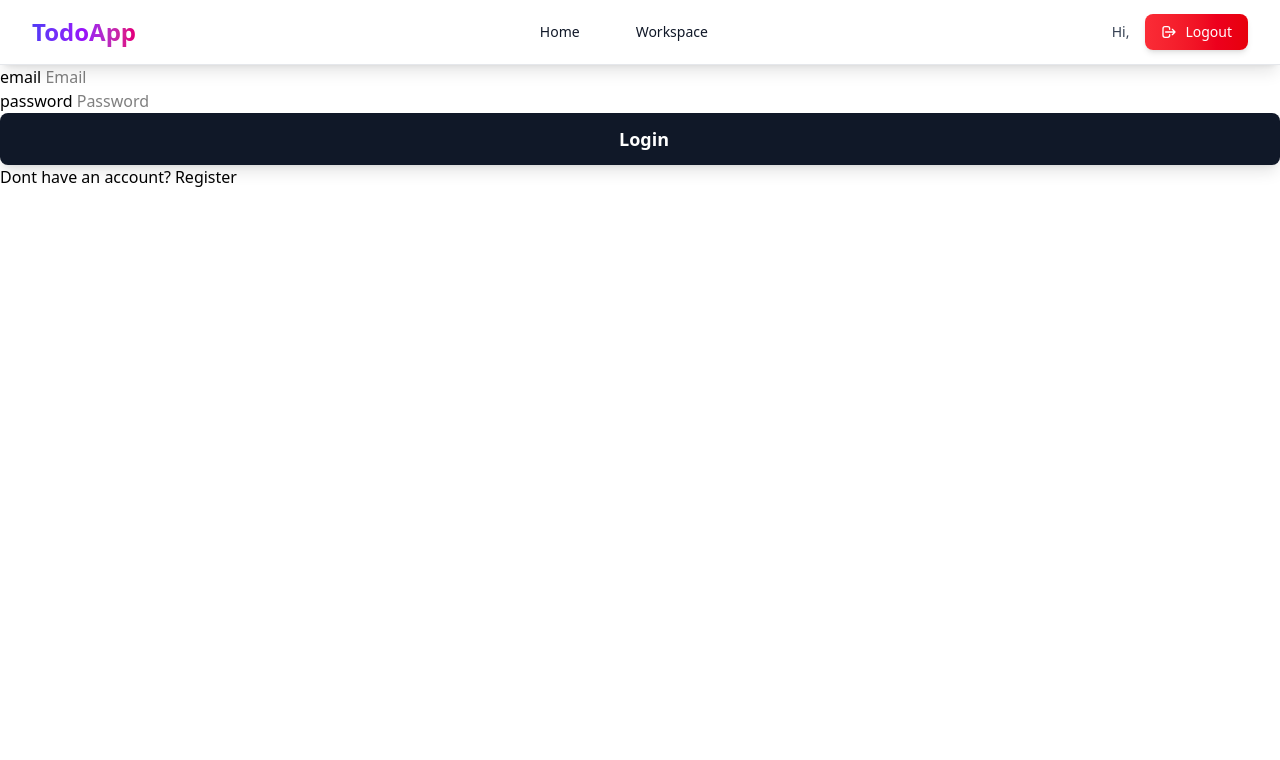
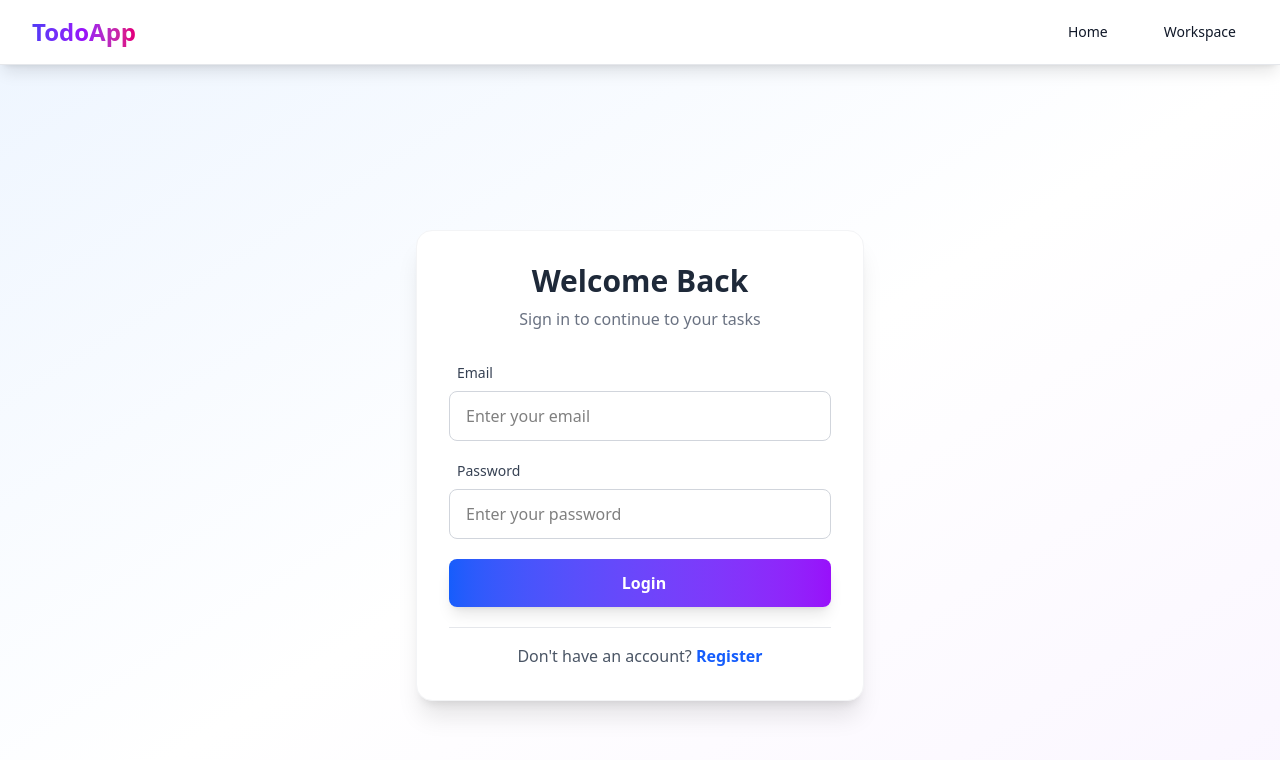
Before and after one commit to GiacomoZoet/task-board, a Vue app: page /login in a window 1280 px wide. Shown: the top 760 px of the page. Built offline with nearby package versions, Linux system fonts and the light colour scheme; no server answers.

Commit message:
completed add/remove logic and styles

```diff
--- a/src/components/Header.vue
+++ b/src/components/Header.vue
@@ -2,17 +2,12 @@
 import { logout, getUser } from "@/services/authentication.js"
 import { useToast } from "vue-toastification"
 import { useRouter } from "vue-router"
-import { ref, onMounted } from 'vue'
 
 const router = useRouter()
 const toast = useToast()
-const user = ref(null)
+const user = getUser()
 
-const loadUser = async () => {
-  user.value = await getUser()
-}
 
-onMounted(loadUser)
 
 const signOut = async () => {
   toast.success("User logged out successfully.")
@@ -28,7 +23,6 @@ const signOut = async () => {
     <div class="max-w-7xl mx-auto px-4 sm:px-6 lg:px-8">
       <div class="flex justify-between items-center h-16">
 
-        <!-- Logo -->
         <div class="flex-shrink-0 flex items-center">
           <router-link
               to="/"
@@ -38,7 +32,6 @@ const signOut = async () => {
           </router-link>
         </div>
 
-        <!-- Desktop Navigation -->
         <div class="hidden md:flex items-center space-x-8">
           <router-link
               to="/"
@@ -54,7 +47,6 @@ const signOut = async () => {
           </router-link>
         </div>
 
-        <!-- User Section -->
         <div v-if="user" class="flex items-center space-x-4">
           <div class="text-sm text-gray-700 font-medium hidden sm:block">
             Hi, {{ user.displayName || user.email?.split('@')[0] }}
--- a/src/views/LoginView.vue
+++ b/src/views/LoginView.vue
@@ -21,8 +21,6 @@ const registerUser = async () => {
   error.value = ''
   success.value = ''
 
-
-
   if (password.value !== confirmPassword.value) {
     error.value = 'Passwords do not match!'
     toast.error("Passwords do not match!")
@@ -43,8 +41,6 @@ const registerUser = async () => {
     success.value = result.message
     toast.success("User registered successfully.")
 
-
-
     //send email verification
     await sendEmailVerificationDB(result.user.user)
     toast.success("Email verification sent.")
@@ -61,10 +57,7 @@ const registerUser = async () => {
   }
 
   loading.value = false
-
-
 }
-
 
 const activateSession = async () => {
   loading.value = true
@@ -100,91 +93,153 @@ const activateSession = async () => {
   }
 
   loading.value = false
-
 }
-
-
 </script>
 
 <template>
-  <section id="auth">
-    <div v-if="isRegistered===false">
-      <form @submit.prevent="registerUser">
+  <section id="auth" class="min-h-screen flex items-center justify-center bg-gradient-to-br from-blue-50 via-white to-purple-50 py-12 px-4">
 
+    <!-- Register Form -->
+    <div v-if="isRegistered===false" class="w-full max-w-md">
+      <div class="bg-white rounded-2xl shadow-xl p-8 border border-gray-100">
+        <div class="text-center mb-8">
+          <h2 class="text-3xl font-bold text-gray-800 mb-2">Create Account</h2>
+          <p class="text-gray-500">Join us and start organizing your tasks</p>
+        </div>
+
+        <form @submit.prevent="registerUser" class="space-y-5">
           <div>
-          <label for="email">
-            <i></i>email
+            <label for="email" class="block text-sm font-medium text-gray-700 mb-2">
+              <i class="fas fa-envelope mr-2 text-blue-500"></i>Email
             </label>
-          <input type="email" placeholder="Email" v-model="email" required />
+            <input
+                type="email"
+                placeholder="Enter your email"
+                v-model="email"
+                required
+                class="w-full px-4 py-3 rounded-lg border border-gray-300 focus:border-blue-500 focus:ring-2 focus:ring-blue-200 outline-none transition-all"
+            />
           </div>
 
           <div>
-          <label for="password">
-            <i></i>password
+            <label for="password" class="block text-sm font-medium text-gray-700 mb-2">
+              <i class="fas fa-lock mr-2 text-blue-500"></i>Password
             </label>
-          <input type="password" placeholder="Password" v-model="password" required />
-          <p>Must be at least 6 characters in length</p>
+            <input
+                type="password"
+                placeholder="Create a password"
+                v-model="password"
+                required
+                class="w-full px-4 py-3 rounded-lg border border-gray-300 focus:border-blue-500 focus:ring-2 focus:ring-blue-200 outline-none transition-all"
+            />
+            <p class="text-xs text-gray-500 mt-1.5">Must be at least 6 characters in length</p>
           </div>
 
           <div>
-          <label for="confirmPassword">
-            <i></i>Confirm Password
+            <label for="confirmPassword" class="block text-sm font-medium text-gray-700 mb-2">
+              <i class="fas fa-lock mr-2 text-blue-500"></i>Confirm Password
             </label>
-          <input type="password" placeholder="Confirm Password" v-model="confirmPassword" required />
-        </div>
-
-        <button type="submit" :disabled="loading">
-          <i v-if="loading" class="fas fa-spinner fa-spin mr-2"></i>
-          <i v-else class="fas fa-user-plus mr-2"></i>
-          {{ loading ? 'Creating account...' : 'Register' }}
-        </button>
-        <div>
-          <div>
-            <p>Already have an account? </p>
-            <button @click="isRegistered=true">login</button>
-          </div>
-        </div>
-      </form>
-
-    </div>
-
-
-    <div v-if="isRegistered===true">
-      <form @submit.prevent="activateSession">
-
-        <div>
-          <label for="email">
-            <i></i>email
-          </label>
-          <input type="email" placeholder="Email" v-model="email" required />
-        </div>
-
-        <div>
-          <label for="password">
-            <i></i>password
-          </label>
-          <input type="password" placeholder="Password" v-model="password" required />
+            <input
+                type="password"
+                placeholder="Confirm your password"
+                v-model="confirmPassword"
+                required
+                class="w-full px-4 py-3 rounded-lg border border-gray-300 focus:border-blue-500 focus:ring-2 focus:ring-blue-200 outline-none transition-all"
+            />
           </div>
 
           <button
               type="submit"
               :disabled="loading"
-            class="w-full rounded-lg bg-gray-900 hover:bg-gray-700 px-6 py-3 text-white font-semibold text-lg shadow-lg transition-all disabled:opacity-50 disabled:cursor-not-allowed"
+              class="w-full bg-gradient-to-r from-blue-600 to-purple-600 hover:from-blue-700 hover:to-purple-700 text-white font-semibold py-3 px-6 rounded-lg shadow-lg hover:shadow-xl transition-all duration-200 disabled:opacity-50 disabled:cursor-not-allowed transform hover:scale-[1.02] active:scale-[0.98]"
+          >
+            <i v-if="loading" class="fas fa-spinner fa-spin mr-2"></i>
+            <i v-else class="fas fa-user-plus mr-2"></i>
+            {{ loading ? 'Creating account...' : 'Register' }}
+          </button>
+
+          <div class="pt-4 border-t border-gray-200">
+            <div class="text-center">
+              <p class="text-gray-600 inline">Already have an account? </p>
+              <button
+                  type="button"
+                  @click="isRegistered=true"
+                  class="text-blue-600 hover:text-blue-700 font-semibold hover:underline transition-colors"
+              >
+                Login
+              </button>
+            </div>
+          </div>
+        </form>
+      </div>
+    </div>
+
+    <!-- Login Form -->
+    <div v-if="isRegistered===true" class="w-full max-w-md">
+      <div class="bg-white rounded-2xl shadow-xl p-8 border border-gray-100">
+        <div class="text-center mb-8">
+          <h2 class="text-3xl font-bold text-gray-800 mb-2">Welcome Back</h2>
+          <p class="text-gray-500">Sign in to continue to your tasks</p>
+        </div>
+
+        <form @submit.prevent="activateSession" class="space-y-5">
+          <div>
+            <label for="email" class="block text-sm font-medium text-gray-700 mb-2">
+              <i class="fas fa-envelope mr-2 text-blue-500"></i>Email
+            </label>
+            <input
+                type="email"
+                placeholder="Enter your email"
+                v-model="email"
+                required
+                class="w-full px-4 py-3 rounded-lg border border-gray-300 focus:border-blue-500 focus:ring-2 focus:ring-blue-200 outline-none transition-all"
+            />
+          </div>
+
+          <div>
+            <label for="password" class="block text-sm font-medium text-gray-700 mb-2">
+              <i class="fas fa-lock mr-2 text-blue-500"></i>Password
+            </label>
+            <input
+                type="password"
+                placeholder="Enter your password"
+                v-model="password"
+                required
+                class="w-full px-4 py-3 rounded-lg border border-gray-300 focus:border-blue-500 focus:ring-2 focus:ring-blue-200 outline-none transition-all"
+            />
+          </div>
+
+          <button
+              type="submit"
+              :disabled="loading"
+              class="w-full bg-gradient-to-r from-blue-600 to-purple-600 hover:from-blue-700 hover:to-purple-700 text-white font-semibold py-3 px-6 rounded-lg shadow-lg hover:shadow-xl transition-all duration-200 disabled:opacity-50 disabled:cursor-not-allowed transform hover:scale-[1.02] active:scale-[0.98]"
           >
             <i v-if="loading" class="fas fa-spinner fa-spin mr-2"></i>
             <i v-else class="fas fa-sign-in-alt mr-2"></i>
             {{ loading ? 'Logging in...' : 'Login' }}
           </button>
-        <div class="flex items-center gap-1">
-          <p>Dont have an account?</p>
-          <button @click="isRegistered=false">Register</button>
+
+          <div class="pt-4 border-t border-gray-200">
+            <div class="text-center">
+              <p class="text-gray-600 inline">Don't have an account? </p>
+              <button
+                  type="button"
+                  @click="isRegistered=false"
+                  class="text-blue-600 hover:text-blue-700 font-semibold hover:underline transition-colors"
+              >
+                Register
+              </button>
+            </div>
           </div>
         </form>
-
+      </div>
     </div>
   </section>
 </template>
 
 <style scoped>
-
+/* Additional hover effects */
+input:focus {
+  transform: translateY(-1px);
+}
 </style>
--- a/src/views/WorkspaceView.vue
+++ b/src/views/WorkspaceView.vue
@@ -3,26 +3,45 @@ import {useTodoStore} from "@/stores/TodoStore.js";
 import {ref, onMounted} from "vue";
 import TodoCard from "@/components/TodoCard.vue";
 import {getUser} from "@/services/authentication.js";
-import {getTodos} from "@/services/todos.js";
+import {getTodos, completeTodo} from "@/services/todos.js";
 import {getAuth} from "firebase/auth";
+import {useToast} from "vue-toastification";
 
+const toast = useToast()
 const tasks = ref([]);
 const user = getUser();
 
 
 onMounted(async () => {
   const auth = getAuth()
+  console.log("Current user:", auth.currentUser);
+
   if (!auth.currentUser?.uid) {
     console.log("Not logged in");
     return;
   }
 
   const result = await getTodos(auth.currentUser.uid)
+  console.log("getTodos result:", result);
   tasks.value = result.todos || []
+  console.log("tasks.value:", tasks.value);
 })
 
 
+const handleComplete = async (todo) => {
+  const result = await completeTodo(todo.id)
 
+  if (result.ok) {
+    toast.success("Task completed!")
+
+    const index = tasks.value.findIndex(t => t.id === todo.id)
+    if (index !== -1) {
+      tasks.value[index].completed = true
+    }
+  } else {
+    toast.error("Failed to complete task")
+  }
+}
 
 </script>
 
@@ -33,7 +52,11 @@ onMounted(async () => {
           v-for="todo in tasks"
           :key="todo.id"
           :todo="todo"
+          :show-add-button="false"
+          :show-complete-button="true"
+          @complete-todo="handleComplete"
       />
+
     </div>
   </section>
 </template>
```
Also changed, not shown: src/components/TodoCard.vue (+64 -8 lines), src/services/todos.js (+37 -6 lines), src/stores/TodoStore.js (+19 -3 lines), src/views/HomeView.vue (+32 -5 lines). Lines whose indentation alone changed are shown as unchanged.
